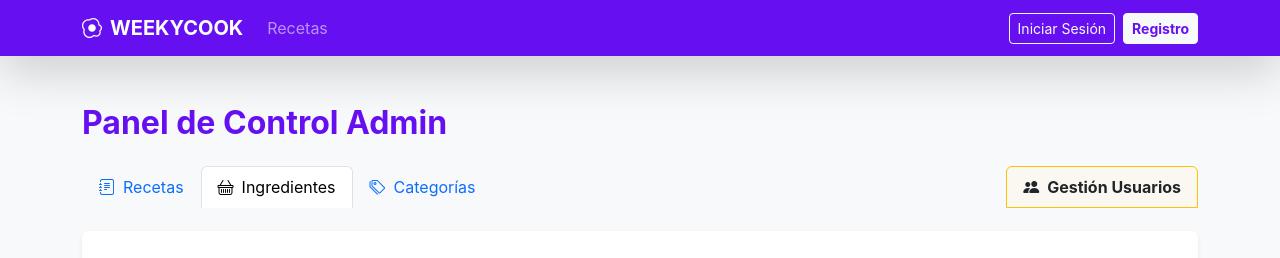
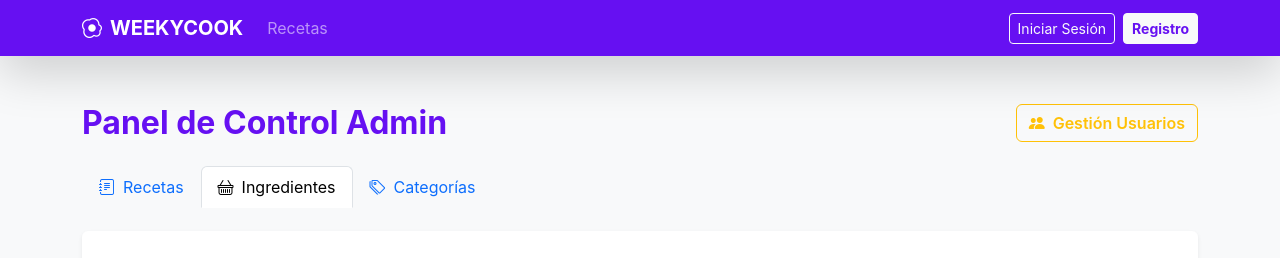
Before and after one commit to grupotfg/weekycook, an Angular app in the folder FRONT/: page /admin in a window 1280 px wide. Shown: the top 258 px of the page. Built offline with nearby package versions, Linux system fonts and the light colour scheme; no server answers.

Commit message:
creo boton volver a Recetas desde el formulario de Nueva receta para mejorar usabilidad

```diff
--- a/FRONT/src/app/features/admin/components/recetas-gestion/recetas-gestion.component.ts
+++ b/FRONT/src/app/features/admin/components/recetas-gestion/recetas-gestion.component.ts
@@ -1,4 +1,4 @@
-import { Component, OnInit, inject } from '@angular/core';
+import { Component, EventEmitter, OnInit, Output, inject } from '@angular/core';
 import { CommonModule } from '@angular/common';
 import { FormsModule } from '@angular/forms';
 import { RecipeService } from '../../../../core/services/recipe.service';
@@ -30,6 +30,8 @@ export class RecetasGestionComponent implements OnInit {
 
   selectedRecipe: Recipe = this.initRecipe();
   tempIngrediente: RecipeIngredientRequest = this.initTempIng();
+
+  @Output() formStateChange = new EventEmitter<boolean>();
 
   ngOnInit() {
     this.cargarDatos();
@@ -65,6 +67,7 @@ export class RecetasGestionComponent implements OnInit {
     this.selectedRecipe = this.initRecipe();
     this.isEditing = false;
     this.showForm = true;
+    this.formStateChange.emit(true);
   }
   editar(receta: Recipe) {
     if (!receta.id) return;
@@ -92,6 +95,7 @@ export class RecetasGestionComponent implements OnInit {
         this.selectedRecipe = fullRecipe;
         this.isEditing = true;
         this.showForm = true;
+        this.formStateChange.emit(true);
       },
       error: (e) => console.error('Error al cargar detalle:', e),
     });
@@ -160,12 +164,14 @@ export class RecetasGestionComponent implements OnInit {
   finalizar() {
     this.showForm = false;
     this.isEditing = false;
+    this.formStateChange.emit(false);
     this.cargarDatos();
   }
 
   cancelar() {
     this.showForm = false;
     this.isEditing = false;
+    this.formStateChange.emit(false);
   }
 
   private normalizeSearch(value?: string | null): string {
--- a/FRONT/src/app/features/admin/dashboard/dashboard.component.html
+++ b/FRONT/src/app/features/admin/dashboard/dashboard.component.html
@@ -1,6 +1,22 @@
 <div class="container py-5">
-  <div class="d-flex align-items-center mb-4">
+  <div class="d-flex align-items-center justify-content-between mb-4">
     <h2 class="fw-bold text-purple m-0">Panel de Control Admin</h2>
+    <div class="d-flex gap-2">
+      @if (showRecetasShortcut) {
+      <button
+        class="btn btn-outline-primary fw-semibold"
+        (click)="returnToRecetas()"
+      >
+        <i class="bi bi-arrow-left me-2"></i>Volver a Recetas
+      </button>
+      }
+      <button
+        class="btn btn-outline-warning fw-semibold"
+        (click)="setTab('usuarios')"
+      >
+        <i class="bi bi-people-fill me-2"></i>Gestión Usuarios
+      </button>
+    </div>
   </div>
 
   <ul class="nav nav-tabs mb-4 border-bottom-0">
@@ -32,22 +48,14 @@
       </button>
     </li>
 
-    <li class="nav-item ms-auto">
-      <button
-        class="nav-link border-warning text-dark fw-bold"
-        [class.active]="activeTab === 'usuarios'"
-        (click)="setTab('usuarios')"
-        style="background-color: #fff3cd36"
-      >
-        <i class="bi bi-people-fill me-2"></i>Gestión Usuarios
-      </button>
-    </li>
   </ul>
 
   <div class="card shadow-sm border-0 p-4">
     <div class="tab-content">
       @if (activeTab === 'recetas') {
-      <app-recetas-gestion></app-recetas-gestion>
+      <app-recetas-gestion
+        (formStateChange)="handleRecetasFormState($event)"
+      ></app-recetas-gestion>
       <div class="text-center py-5">
         <i class="bi bi-journal-text display-1 text-muted opacity-25"></i>
         <h5 class="mt-3">Módulo de Recetas</h5>
--- a/FRONT/src/app/features/admin/dashboard/dashboard.component.ts
+++ b/FRONT/src/app/features/admin/dashboard/dashboard.component.ts
@@ -1,4 +1,4 @@
-import { Component } from '@angular/core';
+import { Component, ViewChild } from '@angular/core';
 import { CommonModule } from '@angular/common';
 // Importamos el componente de ingredientes para usarlo en el HTML
 import { IngredientesGestionComponent } from '../components/ingredientes-gestion/ingredientes-gestion.component';
@@ -14,10 +14,27 @@ import { RecetasGestionComponent } from "../components/recetas-gestion/recetas-g
   templateUrl: './dashboard.component.html'
 })
 export class DashboardComponent {
+  @ViewChild(RecetasGestionComponent) recetasComponent?: RecetasGestionComponent;
   // Controlamos qué pestaña está activa
   activeTab: string = 'ingredientes';
 
+  // Flag para mostrar el botón de regreso rápido en la cabecera
+  showRecetasShortcut = false;
+
   setTab(tabName: string) {
     this.activeTab = tabName;
+    if (tabName !== 'recetas') {
+      this.showRecetasShortcut = false;
+    }
+  }
+
+  handleRecetasFormState(open: boolean) {
+    // Solo mostramos el botón cuando la pestaña activa sigue siendo recetas
+    this.showRecetasShortcut = open && this.activeTab === 'recetas';
+  }
+
+  returnToRecetas() {
+    this.recetasComponent?.cancelar();
+    this.setTab('recetas');
   }
 }
```
